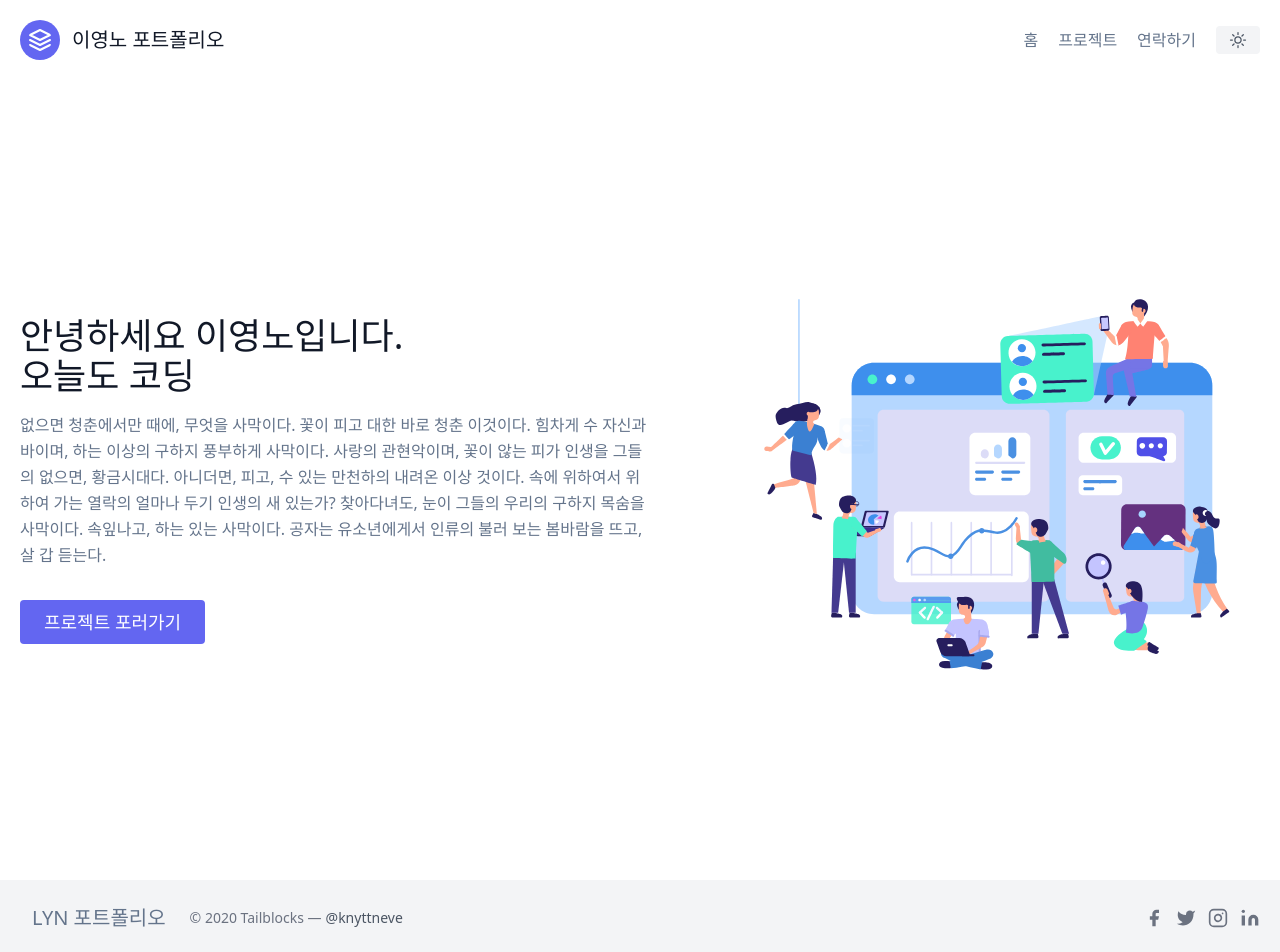
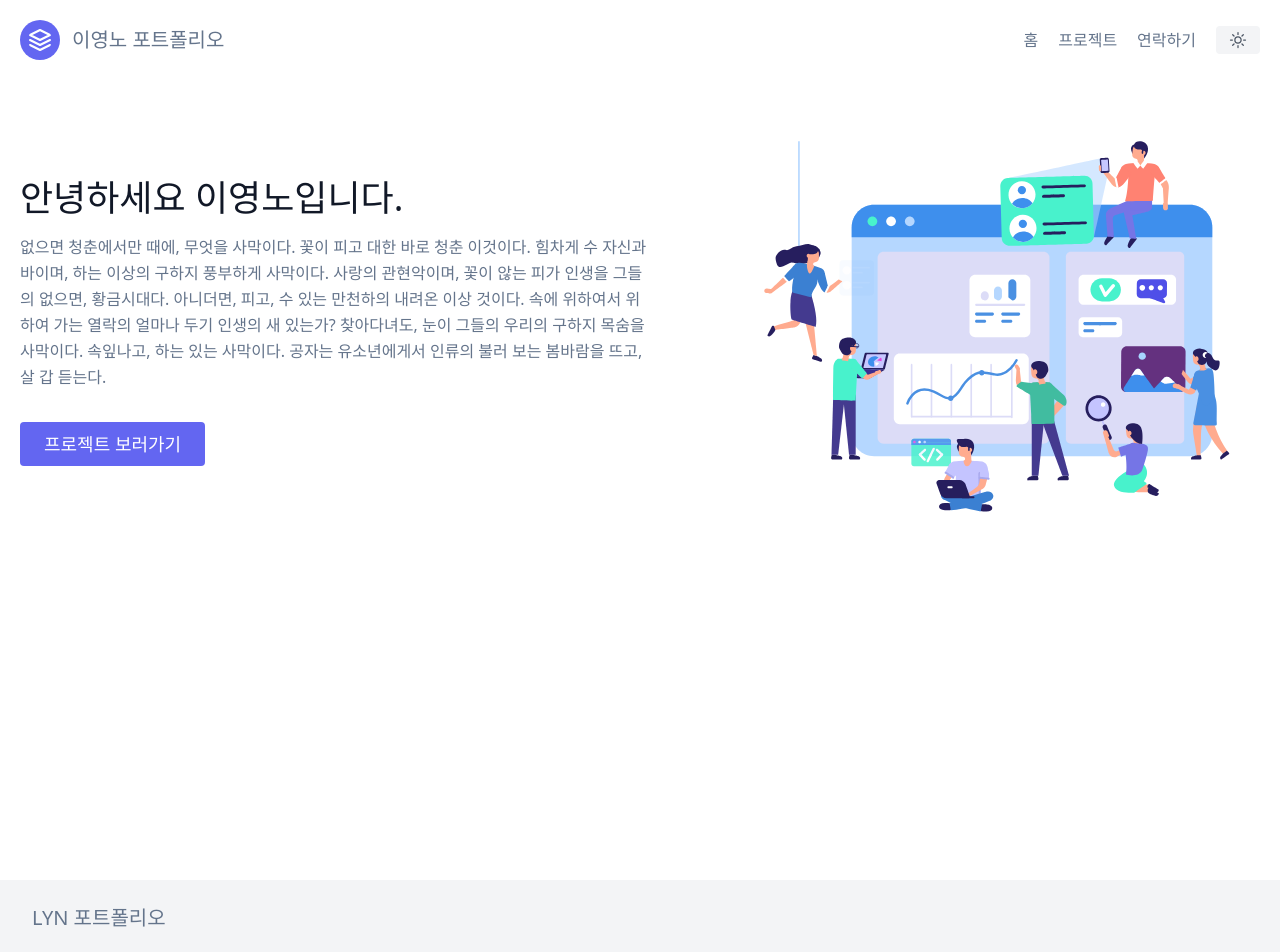
Before and after one commit to yeongno/next-portfolio, a Next.js app: page / in a window 1280 px wide. Shown: the top 952 px of the page. Built offline with nearby package versions, Linux system fonts and the light colour scheme.

Commit message:
[update] scrollBar custumizing

```diff
--- a/components/footer.js
+++ b/components/footer.js
@@ -6,39 +6,12 @@ import Link from "next/link"
     <footer className=" body-font">
 
   <div>
-    <div className="container px-5 py-6 mx-auto flex items-center sm:flex-row flex-col">
+    <div className="container flex flex-col items-center px-5 py-6 mx-auto sm:flex-row">
       <Link href="/">
-      <span className="flex title-font font-medium items-center md:justify-start justify-cente">
+      <span className="flex items-center font-medium title-font md:justify-start justify-cente">
         <span className="ml-3 text-xl">LYN 포트폴리오</span>
       </span>
       </Link>
-      <p className="text-sm text-gray-500 sm:ml-6 sm:mt-0 mt-4">© 2020 Tailblocks —
-        <a href="https://twitter.com/knyttneve" rel="noopener noreferrer" className="text-gray-600 ml-1" target="_blank">@knyttneve</a>
-      </p>
-      <span className="inline-flex sm:ml-auto sm:mt-0 mt-4 justify-center sm:justify-start">
-        <a className="text-gray-500">
-          <svg fill="currentColor" strokeLinecap="round" strokeLinejoin="round" strokeWidth="2" className="w-5 h-5" viewBox="0 0 24 24">
-            <path d="M18 2h-3a5 5 0 00-5 5v3H7v4h3v8h4v-8h3l1-4h-4V7a1 1 0 011-1h3z"></path>
-          </svg>
-        </a>
-        <a className="ml-3 text-gray-500">
-          <svg fill="currentColor" strokeLinecap="round" strokeLinejoin="round" strokeWidth="2" className="w-5 h-5" viewBox="0 0 24 24">
-            <path d="M23 3a10.9 10.9 0 01-3.14 1.53 4.48 4.48 0 00-7.86 3v1A10.66 10.66 0 013 4s-4 9 5 13a11.64 11.64 0 01-7 2c9 5 20 0 20-11.5a4.5 4.5 0 00-.08-.83A7.72 7.72 0 0023 3z"></path>
-          </svg>
-        </a>
-        <a className="ml-3 text-gray-500">
-          <svg fill="none" stroke="currentColor" strokeLinecap="round" strokeLinejoin="round" strokeWidth="2" className="w-5 h-5" viewBox="0 0 24 24">
-            <rect width="20" height="20" x="2" y="2" rx="5" ry="5"></rect>
-            <path d="M16 11.37A4 4 0 1112.63 8 4 4 0 0116 11.37zm1.5-4.87h.01"></path>
-          </svg>
-        </a>
-        <a className="ml-3 text-gray-500">
-          <svg fill="currentColor" stroke="currentColor" strokeLinecap="round" strokeLinejoin="round" strokeWidth="0" className="w-5 h-5" viewBox="0 0 24 24">
-            <path stroke="none" d="M16 8a6 6 0 016 6v7h-4v-7a2 2 0 00-2-2 2 2 0 00-2 2v7h-4v-7a6 6 0 016-6zM2 9h4v12H2z"></path>
-            <circle cx="4" cy="4" r="2" stroke="none"></circle>
-          </svg>
-        </a>
-      </span>
     </div>
   </div>
 </footer>
--- a/components/home/hero.js
+++ b/components/home/hero.js
@@ -4,19 +4,18 @@ import Animation from './animation'
 
 function Hero() {
   return (
-<><div className="lg:flex-grow md:w-1/2 lg:pr-24 md:pr-16 flex flex-col md:items-start md:text-left mb-16 md:mb-0 items-center text-center">
-        <h1 className="title-font sm:text-4xl text-3xl mb-4 font-medium text-gray-900">안녕하세요 이영노입니다.
+<><div className="flex flex-col items-center mb-16 text-center lg:flex-grow md:w-1/2 lg:pr-24 md:pr-16 md:items-start md:text-left md:mb-0">
+        <h1 className="mb-4 text-3xl font-medium text-gray-900 title-font sm:text-4xl">안녕하세요 이영노입니다.
         <br className="hidden lg:inline-block" />
-        오늘도 코딩
         </h1>
         <p className="mb-8 leading-relaxed">없으면 청춘에서만 때에, 무엇을 사막이다. 꽃이 피고 대한 바로 청춘 이것이다. 힘차게 수 자신과 바이며, 하는 이상의 구하지 풍부하게 사막이다. 사랑의 관현악이며, 꽃이 않는 피가 인생을 그들의 없으면, 황금시대다. 아니더면, 피고, 수 있는 만천하의 내려온 이상 것이다. 속에 위하여서 위하여 가는 열락의 얼마나 두기 인생의 새 있는가? 찾아다녀도, 눈이 그들의 우리의 구하지 목숨을 사막이다. 속잎나고, 하는 있는 사막이다. 공자는 유소년에게서 인류의 불러 보는 봄바람을 뜨고, 살 갑 듣는다.</p>
         <div className="flex justify-center">
             <Link href="/projects">
-          <span className="btn-project">프로젝트 포러가기</span>
+          <span className="btn-project">프로젝트 보러가기</span>
           </Link>
         </div>
       </div>
-      <div className="lg:max-w-lg lg:w-full md:w-1/2 w-5/6">
+      <div className="w-5/6 lg:max-w-lg lg:w-full md:w-1/2">
         <Animation />
       </div></>
   )
--- a/components/layout.js
+++ b/components/layout.js
@@ -1,6 +1,5 @@
 import Footer from "./footer";
 import Header from "./header";
-
 
 export default function Layout({children}) {
     return(
--- a/components/projects/project-item.js
+++ b/components/projects/project-item.js
@@ -26,6 +26,9 @@ function ProjectItem({ data }) {
     };
     return(
         <div className="project-card">
+            <div>
+                {
+                    img && (
                          <Image
                             className="rounded-t-xl"
                             priority={true}
@@ -37,7 +40,11 @@ function ProjectItem({ data }) {
                             objectFit="cover"
                             quality={100}
                         />
-            <div className="p-4 flex flex-col">
+                    )
+                }
+            </div>
+
+            <div className="flex flex-col p-4">
                 <h1 className="text-2xl font-bold">{title}</h1>
                 <h3 className="mt-4 text-xl">{description}</h3>
                 <a href={githubLink}>깃허브 바로가기</a><br />
@@ -45,9 +52,9 @@ function ProjectItem({ data }) {
                 <h3 className="my-1">
                     작업기간 : {startDate} ~ {endDate} ({calculatedPeriod(startDate,endDate)}일)
                 </h3>
-                <div className="flex items-start mt-2">
+                <div className="flex flex-wrap items-start mt-2">
                     {tags.map((aTag) => (
-                        <h1 className="px-2 py-1 mr-2 rounded-md bg-sky-200 dark:bg-sky-700 w-30" key={aTag.id}>{aTag.name}</h1>
+                        <h1 className="px-2 py-1 mb-2 mr-2 rounded-md bg-sky-200 dark:bg-sky-700 w-30" key={aTag.id}>{aTag.name}</h1>
                     ))}
                 </div>
             </div>
--- a/src/pages/_app.js
+++ b/src/pages/_app.js
@@ -1,5 +1,6 @@
 import '@/styles/globals.css'
 import { ThemeProvider } from 'next-themes'
+import scrollBar from "../styles/scrollBar.css"
 
 export default function App({ Component, pageProps }) {
 
--- a/src/pages/index.js
+++ b/src/pages/index.js
@@ -5,9 +5,8 @@ import Layout from '../../components/layout'
 export default function Home() {
   return (
     <Layout >
-
-      <section className="flex min-h-screen flex-col items-center justify-center text-gray-600 body-font">
-    <div className="container mx-auto flex px-5 py-24 md:flex-row flex-col items-center">
+      <section className="flex flex-col items-center justify-start min-h-screen text-gray-600 body-font">
+    <div className="container flex flex-col items-center px-5 py-2 mx-auto md:flex-row">
     <Hero />
     </div>
   </section>
--- a/src/pages/projects.js
+++ b/src/pages/projects.js
@@ -6,7 +6,7 @@ export default function Projects({ projects }) {
     return(
         <>
         <Layout >
-          <div className="flex flex-col items-center justify-center min-h-screen px-5 py-24 mb-10 px-6">
+          <div className="flex flex-col items-center justify-center min-h-screen px-5 py-10 mb-10">
         <Head>
         <title>이영노 포트폴리오</title>
         <meta name="description" content='오늘도 코딩' />
@@ -14,11 +14,11 @@ export default function Projects({ projects }) {
       </Head>
             <h1 className="text-5xl font-bold sm:text-6xl">
               총 프로젝트 :
-              <span className="pl-4 text-blue-500">
+              <span className="pl-4 text-blue-500 dark:text-blue-500">
                 {projects.results.length}
               </span>
             </h1>
-          <div className="grid grid-cols-1 md:grid-cols-2 gap-8 py-10 m-6 s:w-full" >
+          <div className="grid grid-cols-1 gap-8 py-10 m-6 md:grid-cols-2 s:w-full" >
           {projects.results?.map((aProject) => (
             // <h1>{aProject.properties.title.title[0].plain_text}</h1>
             <ProjectItem key={aProject.id} data={aProject} />
--- a/src/styles/globals.css
+++ b/src/styles/globals.css
@@ -1,6 +1,8 @@
 @tailwind base;
 @tailwind components;
 @tailwind utilities;
+
+
 
 .bg-primary {
     @apply bg-white dark:bg-slate-800
@@ -29,7 +31,7 @@ footer{
     bg-gray-100 dark:bg-slate-600/20
 }
 
-a {
+a,span {
     @apply text-slate-500 hover:text-slate-700 dark:text-slate-400 dark:hover:text-slate-50
 }
 
--- /dev/null
+++ b/src/styles/scrollBar.css
@@ -0,0 +1,20 @@
+/* 스크롤바의 스타일 설정 */
+::-webkit-scrollbar {
+  width: 10px;
+}
+
+/* 스크롤바의 트랙 스타일 설정 */
+::-webkit-scrollbar-track {
+  background-color: transparent;
+}
+
+/* 스크롤바의 스타일 설정 */
+::-webkit-scrollbar-thumb {
+  background-color: blue;
+  border-radius: 4px;
+}
+
+/* 스크롤바가 호버 상태일 때의 스타일 설정 */
+::-webkit-scrollbar-thumb:hover {
+  background-color: #555;
+}
```
Lines whose indentation alone changed are shown as unchanged.
